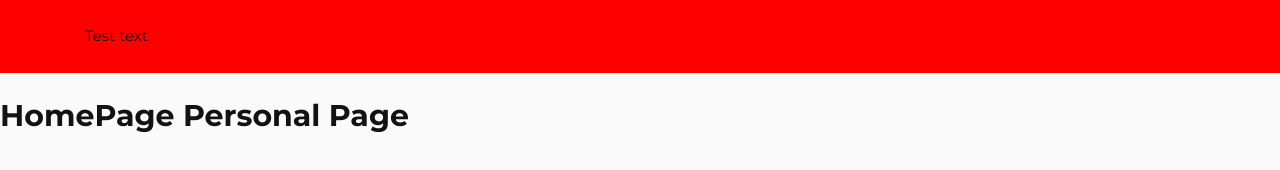
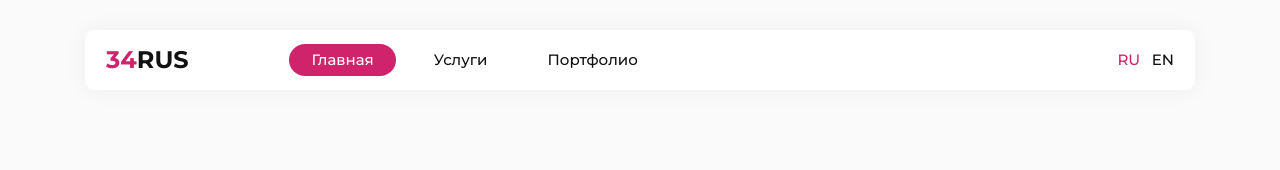
Before and after one commit to Serafim1979/personalPage, a website: page src/index.html in a window 1280 px wide. Drawn offline with nearby package versions, Linux system fonts and the light colour scheme; files that its build step writes are made by us from their sources; files whose address does not match are found by name.

Commit message:
Implemented Header

```diff
--- a/src/assets/sass/blocks/header.scss
+++ b/src/assets/sass/blocks/header.scss
@@ -1,5 +1,14 @@
 .header {
-    width: 100%;
-    padding: 10px;
-    background-color: red;
+    margin-top: 2rem;
 }
+
+.header__inner {
+    padding: .8rem 1.4rem;
+    background-color: $white;
+    border-radius: $radius;
+    box-shadow: $shadow;
+}
+
+.header__row {
+    align-items: center;
+}
--- /dev/null
+++ b/src/assets/sass/blocks/lang.scss
@@ -0,0 +1,16 @@
+.lang {
+    text-align: right;
+    font-size: 1rem;
+    font-weight: 500;
+    text-transform: uppercase;
+}
+
+.lang__item {
+    margin-left: .5rem;
+    color: $black;
+    text-decoration: none;
+
+    &.active {
+        color: $pink;
+    }
+}
--- /dev/null
+++ b/src/assets/sass/blocks/logo.scss
@@ -0,0 +1,10 @@
+.logo {
+    color: $black;
+    font-size: 1.6rem;
+    font-weight: 700;
+    text-decoration: none;
+}
+
+.logo_prefix {
+    color: $pink;
+}
--- /dev/null
+++ b/src/assets/sass/blocks/nav.scss
@@ -0,0 +1,25 @@
+.nav {
+    display: flex;
+    font-size: 1rem;
+    font-weight: 500;
+}
+
+.nav__link {
+    padding: .3rem 1.5rem;
+    margin-right: 1rem;
+    color: $black;
+    text-decoration: none;
+
+    border-radius: 20px;
+
+    transition: background .1s linear;
+
+    &:hover {
+        background-color: darken($color: $gray, $amount: 10%);
+    }
+
+    &.active {
+        color: $white;
+        background-color: $pink;
+    }
+}
--- a/src/assets/sass/style.scss
+++ b/src/assets/sass/style.scss
@@ -23,6 +23,9 @@ body {
 
 /* Blocks */
 @import "blocks/header.scss";
+@import "blocks/logo.scss";
+@import "blocks/nav.scss";
+@import "blocks/lang.scss";
 
 /* bootstrap */
 @import "../../../node_modules/bootstrap/scss/functions";
--- a/src/index.html
+++ b/src/index.html
@@ -2,9 +2,3 @@
 layout: default
 title: HomePage
 ---
-<header class="header">
-    <div class="container">
-        <p>Test text</p>
-    </div>
-</header>
-<h1>HomePage {{data.project}} </h1>
--- a/src/tpl/layouts/default.html
+++ b/src/tpl/layouts/default.html
@@ -4,6 +4,11 @@
     {{> head}}
 </head>
 <body>
+
+    <!-- Header include-->
+    {{> header}}
+
+    <!-- Content -->
     {{> body}}
 
     <script src="assets/js/app.min.js"></script>
--- /dev/null
+++ b/src/tpl/partials/header.html
@@ -0,0 +1,31 @@
+<!-- Start Header-->
+<header class="header">
+    <div class="container">
+        <div class="header__inner">
+
+            <div class="row header__row">
+                <div class="col-lg-2">
+                    <a href="#" class="logo">
+                        <span class="logo_prefix">34</span>RUS
+                    </a>
+                </div>
+
+                <div class="col-lg-8">
+                    <nav class="nav">
+                        <a href="#" class="nav__link active">Главная</a>
+                        <a href="#" class="nav__link">Услуги</a>
+                        <a href="#" class="nav__link">Портфолио</a>
+                    </nav>
+                </div>
+
+                <div class="col-lg-2">
+                    <div class="lang">
+                        <a href="#" class="lang__item active">ru</a>
+                        <a href="#" class="lang__item">en</a>
+                    </div>
+                </div>
+            </div><!-- /.row -->
+
+        </div><!-- /.head--inner -->
+    </div><!-- /.container -->
+</header>
```
Also changed, not shown: dist/assets/css/style.css, dist/assets/css/style.min.css, dist/index.html.
